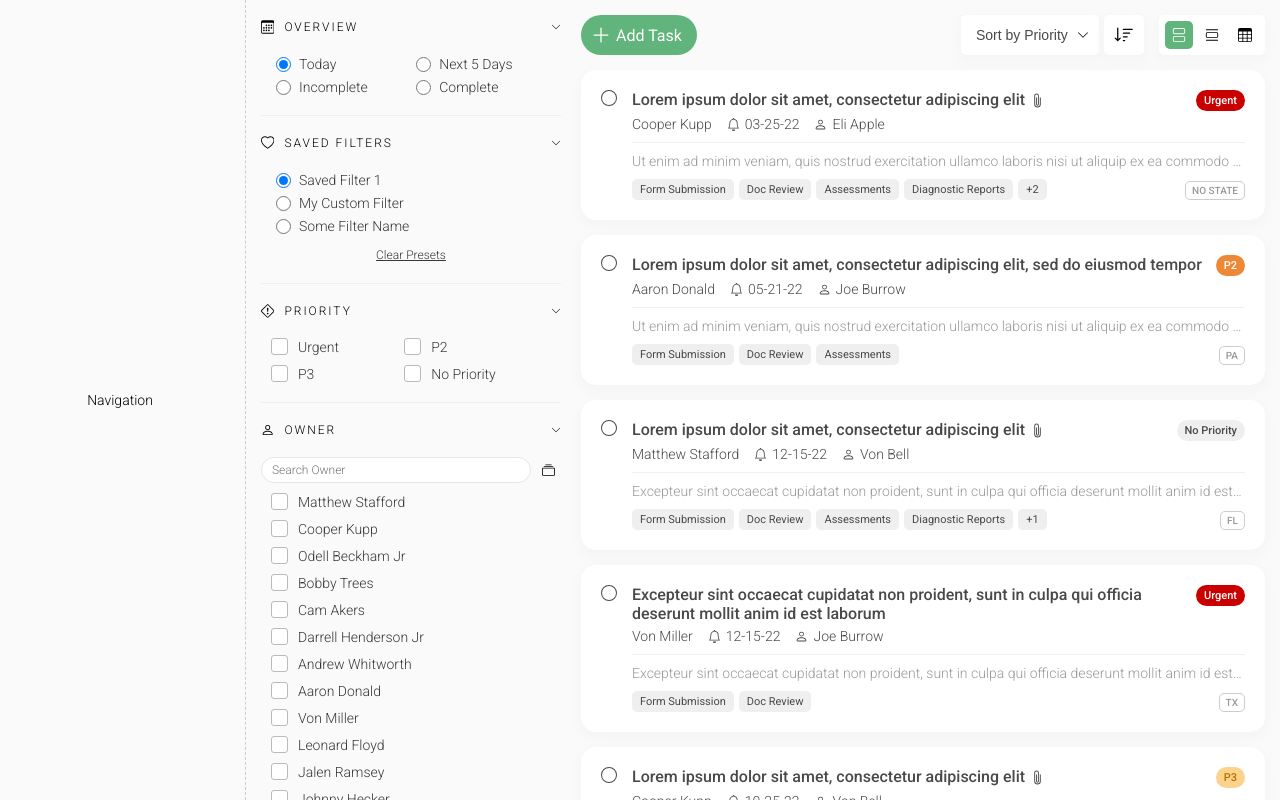
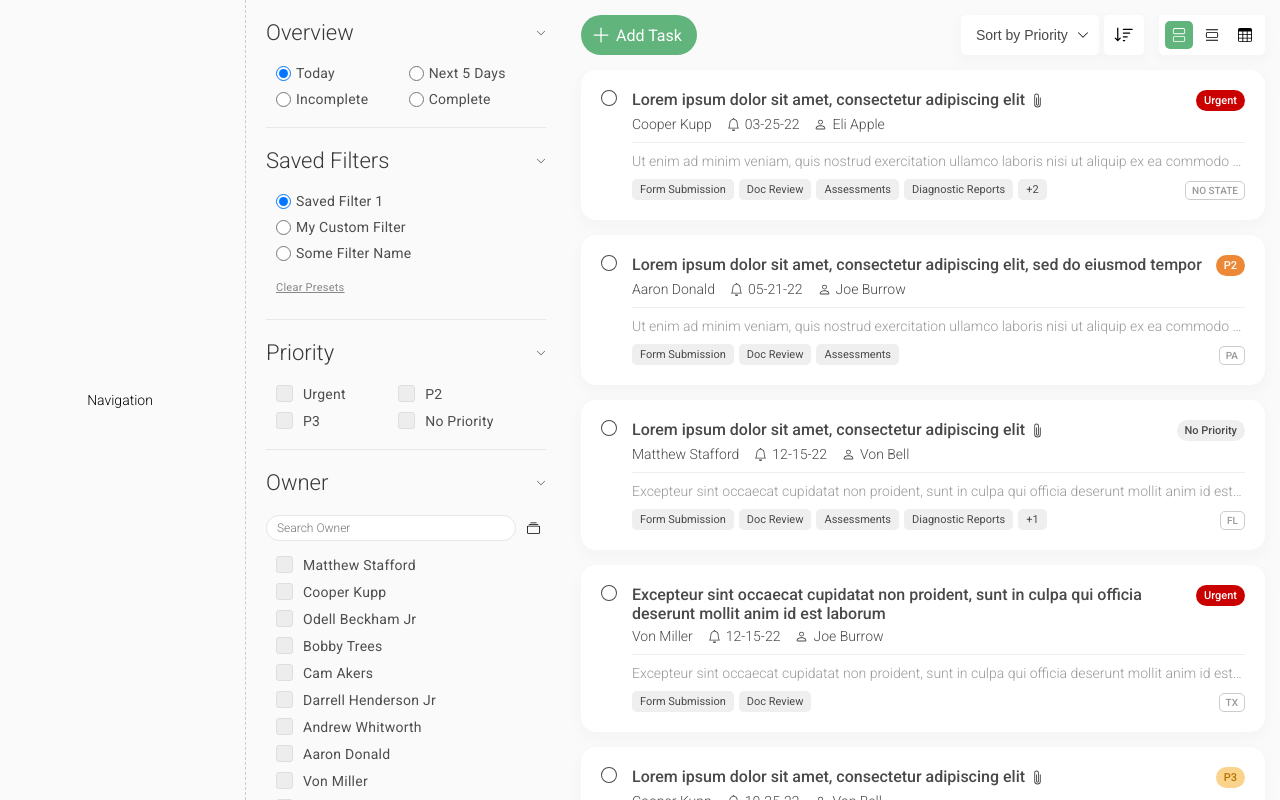
Before and after one commit to dchoi87/akute-health, a React (Create React App) app: page / in a window 1280 px wide. Built offline with nearby package versions, Linux system fonts and the light colour scheme.

Commit message:
Side Bar Revamp

```diff
--- a/src/components/tasks/common/button/index.module.css
+++ b/src/components/tasks/common/button/index.module.css
@@ -48,20 +48,12 @@
 .header {
   display: flex;
   align-items: center;
-  font-size: 12px;
-  letter-spacing: 2px;
+  font-size: 22px;
+  color: #383838;
   font-weight: 300;
-  text-transform: uppercase;
+  text-transform: capitalize;
   padding: 20px 0;
   background: transparent;
-}
-.header span {
-  margin: 0 10px;
-}
-.header svg {
-  display: block;
-  width: 14px;
-  height: 14px;
 }
 .overview {
   display: grid;
@@ -121,17 +113,12 @@
   background-color: #61b47b;
   color: #fff;
 }
-.more {
-  font-size: 12px;
-  font-weight: 300;
-  color: #383838;
-  background: transparent;
-  text-decoration: underline;
-}
+.more,
 .clear {
-  font-size: 12px;
-  font-weight: 300;
-  color: #383838;
+  font-size: 11px;
+  letter-spacing: .25px;
+  padding: 5px 10px;
+  color: #888;
   text-decoration: underline;
   background: transparent;
 }
--- a/src/components/tasks/common/checkbox/index.module.css
+++ b/src/components/tasks/common/checkbox/index.module.css
@@ -3,6 +3,9 @@
   align-items: center;
   font-size: 14px;
   text-transform: capitalize;
+  color: #4e4e4e;
+  font-weight: 400;
+  letter-spacing: .25px;
 }
 .container input {
   display: grid;
@@ -11,8 +14,8 @@
   width: 17px;
   height: 17px;
   appearance: none;
-  background-color: #fff;
-  border: 1px solid #bababa;
+  background-color: #ededed;
+  border: 1px solid #dedede;
   margin: 0;
   font: inherit;
   color: currentColor;
@@ -37,5 +40,4 @@
 }
 .container label {
   margin-left: 10px;
-  color: #383838;
 }
--- a/src/components/tasks/common/radio/index.module.css
+++ b/src/components/tasks/common/radio/index.module.css
@@ -3,14 +3,17 @@
   align-items: flex-end;
   font-size: 14px;
   text-transform: capitalize;
+  color: #4e4e4e;
+  font-weight: 400;
+  letter-spacing: .25px;
 }
 .container input {
   width: 15px;
   height: 15px;
+  margin: 0;
 }
 .container label {
   margin-left: 5px;
-  color: #383838;
 }
 
 @media screen and (min-width: 960px) {
--- a/src/components/tasks/data.js
+++ b/src/components/tasks/data.js
@@ -1,11 +1,4 @@
 import {
-  Calendar3,
-  ExclamationDiamond,
-  Funnel,
-  Person,
-  Check2Square,
-  Tag,
-  Heart,
   ViewList,
   ViewStacked,
   Table,
@@ -49,16 +42,6 @@ export const tags = [
   "new patient signup",
   "support",
 ];
-
-export const sectionSvg = {
-  overview: <Calendar3 />,
-  sort: <Funnel />,
-  filters: <Heart />,
-  priority: <ExclamationDiamond />,
-  owner: <Person />,
-  status: <Check2Square />,
-  tags: <Tag />,
-};
 
 export const savedFilters = [
   { label: "saved filter 1", date: "10-12-22" },
--- a/src/components/tasks/sidebar/index.js
+++ b/src/components/tasks/sidebar/index.js
@@ -14,13 +14,11 @@ import {
   priority,
   owner,
   status,
-  sectionSvg,
   savedFilters,
 } from "../data";
 
 const Section = ({ children, title, id }) => {
   const [isExpanded, setToggle] = useState(true);
-  const svg = sectionSvg[id];
 
   const handleSectionToggle = () => {
     setToggle(!isExpanded);
@@ -29,7 +27,6 @@ const Section = ({ children, title, id }) => {
   return (
     <div className={styles.section}>
       <Button type="header" onClick={handleSectionToggle}>
-        {svg}
         <div className={styles.header}>
           <span>{title}</span>
           {isExpanded ? <ChevronDown /> : <ChevronRight />}
--- a/src/components/tasks/sidebar/index.module.css
+++ b/src/components/tasks/sidebar/index.module.css
@@ -17,7 +17,7 @@
 }
 .container {
   display: none;
-  padding: 0 5px 15px 15px;
+  padding: 0 20px 20px 20px;
   height: 100vh;
   overflow-y: scroll;
   background: #fafafa;
@@ -28,28 +28,25 @@
   grid-template-columns: auto;
 }
 .section + .section {
-  border-top: 1px solid #efefef;
+  border-top: 1px solid #e8e8e8;
 }
 .overview {
   display: grid;
   grid-template-columns: repeat(2, auto);
-  gap: 5px;
+  gap: 10px;
   padding: 0 10px 20px;
 }
 .filters {
   display: grid;
   grid-template-columns: auto;
-  gap: 10px;
-  padding: 0 10px 20px;
+  gap: 15px;
+  padding-bottom: 20px;
 }
 .filtersWrapper {
   display: grid;
   grid-template-columns: auto;
-  gap: 5px;
-}
-.options {
+  gap: 10px;
   padding: 0 10px;
-  text-align: center;
 }
 .priority {
   display: grid;
@@ -60,7 +57,7 @@
 .owner {
   display: grid;
   grid-template-columns: auto;
-  gap: 10px;
+  gap: 15px;
   padding-bottom: 20px;
 }
 .ownerWrapper {
@@ -68,10 +65,6 @@
   grid-template-columns: auto;
   gap: 10px;
   padding: 0 10px;
-}
-.more {
-  padding: 0 10px;
-  text-align: center;
 }
 .status {
   display: grid;
@@ -89,6 +82,7 @@
   display: flex;
   flex-wrap: wrap;
   gap: 10px; /* change later */
+  padding: 0 10px;
 }
 .header {
   display: flex;
```
